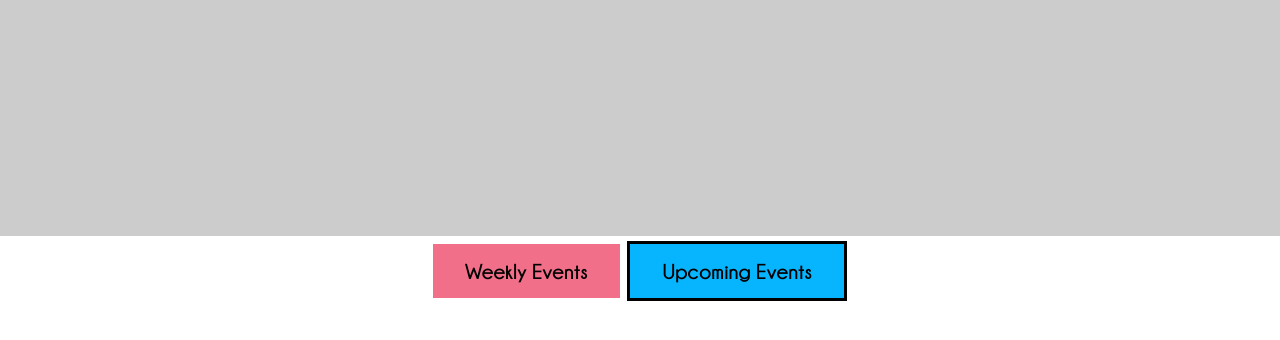
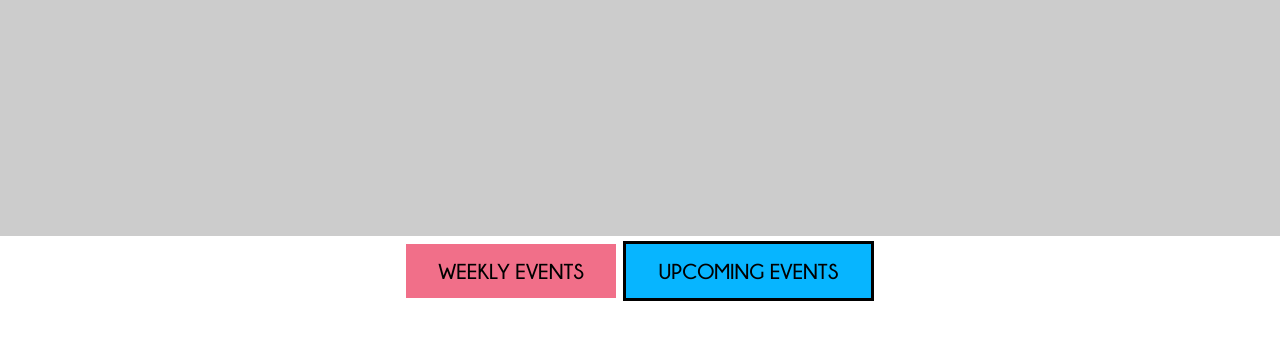
Before and after one commit to cinqueterreli/cinqueterre.github.io, a Jekyll site: the page built from upcoming-events.html, in a window 1280 px wide and 900 px high, scrolled down 387 px. Shown: the top 340 px of the window. Built offline with Jekyll 4.4.1, drawn with Linux system fonts in a browser that asks for light colours; nearby versions of some CDN libraries.

Commit message:
idk mayne

```diff
--- a/_includes/event-links.html
+++ b/_includes/event-links.html
@@ -1,4 +1,4 @@
 <ul class="menu-links" id="loadspot">
-	<li><a class="pink menu-link{% if page.title == "Weekly Events" %} active{% endif %}" href="{{site.url}}/weekly-events#loadspot">Weekly Events</a></li>
-	<li><a class="blue menu-link{% if page.title == "Upcoming Events" %} active{% endif %}" href="{{site.url}}/upcoming-events#loadspot">Upcoming Events</a></li>
+	<li><a class="pink menu-link{% if page.title == "Weekly Events" %} active{% endif %}" href="{{site.url}}/weekly-events#loadspot">WEEKLY EVENTS</a></li>
+	<li><a class="blue menu-link{% if page.title == "Upcoming Events" %} active{% endif %}" href="{{site.url}}/upcoming-events#loadspot">UPCOMING EVENTS</a></li>
 </ul>
```
